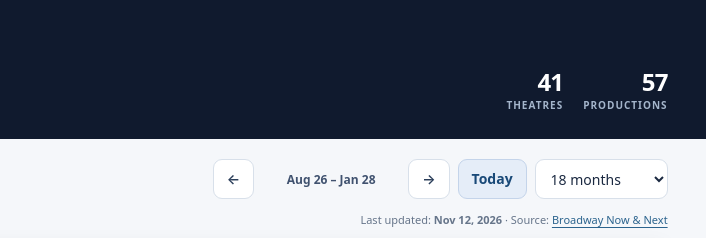
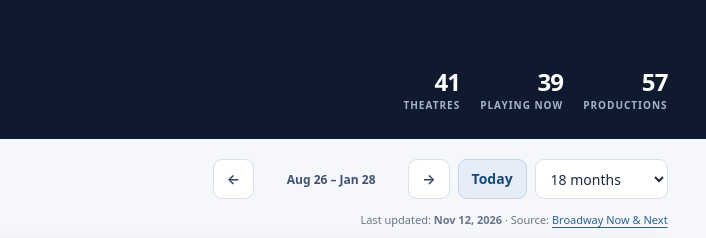
Before and after one commit to mrkenny83/broadway-theatre-timeline, a plain HTML site: page index.html in a window 1280 px wide. Shown: the top 238 px of the page, 574-1280 px from the left. Drawn offline with Linux system fonts and the light colour scheme.

Commit message:
Show count of theatres currently playing in site header

```diff
--- a/index.html
+++ b/index.html
@@ -92,7 +92,7 @@
     .pop-close { float:right; border:0; background:#eef2f6; border-radius:6px; width:25px;height:25px; font-size:15px; color:#567; }
     .stale { display:none; margin:0 0 12px; padding:8px 12px; border-radius:8px; border:1px solid #f2dbad; background:#fffaf0; color:#8b6226; font-size:12px; }
     .stale.visible { display:block; }
-    @media(max-width:720px) { :root { --left:172px;--row:64px; } .mast{padding:18px 16px}.page{padding:14px 9px}.topline{align-items:center}.count-kpis{gap:10px}.kpi{font-size:18px}.kpi span{font-size:9px}.subtitle{font-size:12px}.searchbox input{width:100%; min-width:0}.searchbox{flex:1 1 200px}.tools-left{width:100%}.theatre-cell{padding-left:9px}.theatre-name{font-size:11px}.month-caption{min-width:110px}.scrollbox{height:69vh}.legend{gap:10px}.source-status{font-size:10px} }
+    @media(max-width:720px) { :root { --left:172px;--row:64px; } .mast{padding:18px 16px}.page{padding:14px 9px}.topline{align-items:center}.count-kpis{gap:10px;width:100%;justify-content:space-between;padding-top:8px}.topline{flex-wrap:wrap}.kpi{font-size:20px;text-align:left}.kpi span{font-size:9px}.subtitle{font-size:12px}.searchbox input{width:100%; min-width:0}.searchbox{flex:1 1 200px}.tools-left{width:100%}.theatre-cell{padding-left:9px}.theatre-name{font-size:11px}.month-caption{min-width:110px}.scrollbox{height:69vh}.legend{gap:10px}.source-status{font-size:10px} }
     @media print { .mast { background:white; color:black; }.toolbar,.popover{display:none!important}.scrollbox{height:auto;overflow:visible;}.board{box-shadow:none;} }
   </style>
 </head>
@@ -101,7 +101,7 @@
     <div class="eyebrow"><span class="brand-dot"></span> Broadway intelligence / 41 Broadway houses</div>
     <div class="topline">
       <div><h1>The Theatre Timeline<span style="color:#48ceb6">.</span></h1><p class="subtitle">Every Broadway stage. What's playing now, what opens next, and when the curtain falls.</p></div>
-      <div class="count-kpis"><div class="kpi" id="venue-count">41<span>Theatres</span></div><div class="kpi" id="show-count">56<span>Productions</span></div></div>
+      <div class="count-kpis"><div class="kpi" id="venue-count">41<span>Theatres</span></div><div class="kpi" id="playing-count" aria-label="Theatres currently playing, including previews">—<span>Playing Now</span></div><div class="kpi" id="show-count">57<span>Productions</span></div></div>
     </div>
   </div></header>
   <main class="page">
@@ -134,7 +134,12 @@
     const state = {data:seed, months:18, shift:0, filter:'all', search:'', selected:null};
     const fmt = (d)=>d ? new Date(d+'T12:00:00Z').toLocaleDateString('en-US',{month:'short',day:'numeric',year:'numeric',timeZone:'UTC'}) : 'Not announced';
     const day = (d)=>new Date(d+'T00:00:00Z').getTime()/ONE_DAY;
-    const todayUTC = ()=> { const n=new Date(); return Date.UTC(n.getFullYear(),n.getMonth(),n.getDate())/ONE_DAY; };
+    // Use Broadway's local calendar date, even if the visitor is in another time zone.
+    const todayUTC = ()=> {
+      const parts = new Intl.DateTimeFormat('en-US',{timeZone:'America/New_York',year:'numeric',month:'2-digit',day:'2-digit'}).formatToParts(new Date());
+      const part = (type)=>+parts.find(p=>p.type===type).value;
+      return Date.UTC(part('year'),part('month')-1,part('day'))/ONE_DAY;
+    };
     const isoMonth=(year,month)=>new Date(Date.UTC(year,month,1)).toISOString().slice(0,10);
     const escape = (str)=>String(str).replace(/[&<>"']/g,c=>({'&':'&amp;','<':'&lt;','>':'&gt;','"':'&quot;',"'":'&#39;'}[c]));
     const clamp=(v,a,b)=>Math.min(b,Math.max(a,v));
@@ -158,11 +163,15 @@
       }
       return {groups,months};
     }
+    function isPlaying(show, now){
+      const start=show.previews||show.opening;
+      return !!start && day(start)<=now && (!show.closing||day(show.closing)>=now);
+    }
     function qualifies(show, name, now){
       const q=state.search.trim().toLowerCase();
       if(q && !(name+' '+show.title).toLowerCase().includes(q)) return false;
       const start=show.previews||show.opening, close=show.closing;
-      if(state.filter==='active') return !!start && day(start)<=now && (!close||day(close)>=now);
+      if(state.filter==='active') return isPlaying(show,now);
       if(state.filter==='future') return !!start && day(start)>now;
       return true;
     }
@@ -189,6 +198,7 @@
       const monthStart=new Date(start*ONE_DAY),monthEnd=new Date((end-1)*ONE_DAY);
       $('range-label').textContent=`${monthStart.toLocaleDateString('en-US',{month:'short',year:'2-digit',timeZone:'UTC'})} – ${monthEnd.toLocaleDateString('en-US',{month:'short',year:'2-digit',timeZone:'UTC'})}`;
       $('venue-count').innerHTML=`${state.data.theatres.length}<span>Theatres</span>`;
+      $('playing-count').innerHTML=`${state.data.theatres.filter(t=>t.shows.some(s=>isPlaying(s,now))).length}<span>Playing Now</span>`;
       $('show-count').innerHTML=`${state.data.theatres.reduce((n,t)=>n+t.shows.length,0)}<span>Productions</span>`;
       $('updated').textContent=state.data.last_updated ? new Date(state.data.last_updated).toLocaleDateString('en-US',{month:'short',day:'numeric',year:'numeric'}) : 'Unknown';
       const staleDays=state.data.last_updated ? Math.round((Date.now()-new Date(state.data.last_updated))/ONE_DAY) : 999;
```
